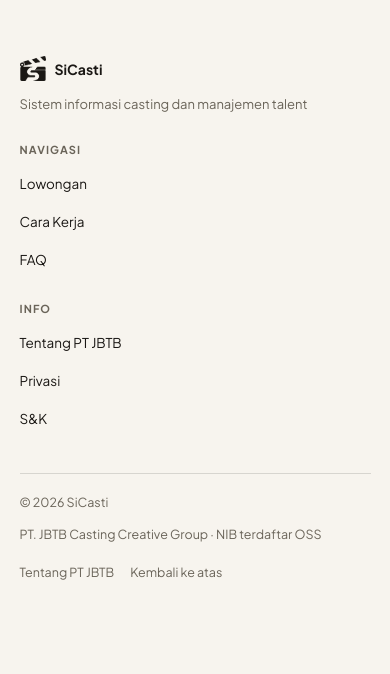
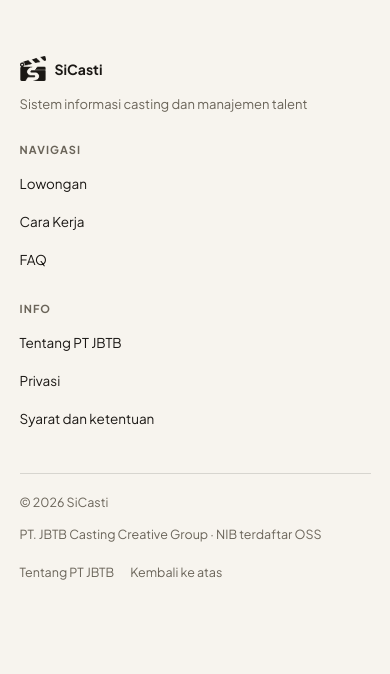
Before and after one commit to fakrl/extras, a Laravel app: page /tentang in a window 390 px wide. Shown: the part 1147-1821 px from the top of the page. Before the commit the page ends 1727 px from the top, so only its background shows below. Run offline with Laravel 12, Linux system fonts and the light colour scheme; parts of the project's set-up code (start-up, migrations or seed data) failed here and were passed over; some libraries are stand-ins or nearby versions; some web fonts are replaced.

Commit message:
style(footer): tambah padding bawah utk floating theme toggle & lengkapi teks link S&K
Footer butuh ruang ekstra di bawah supaya lingkaran toggle tema tidak
menutupi teks/link. Teks link "S&K" diperjelas jadi "Syarat dan ketentuan"
(link Tentang PT JBTB & Privasi sudah ada sebelumnya, tidak diduplikasi).

```diff
--- a/resources/views/partials/landing-footer.blade.php
+++ b/resources/views/partials/landing-footer.blade.php
@@ -8,7 +8,7 @@
     $kontakEmail = config('app.kontak.email');
 @endphp
 <style>
-    .lp-footer { border-top: 1px solid var(--hp-line); padding: 56px 5% 28px; background: var(--bg, var(--hp-bg)); }
+    .lp-footer { border-top: 1px solid var(--hp-line); padding: 56px 5% 96px; background: var(--bg, var(--hp-bg)); }
     .lp-footer-cols { max-width: 1180px; margin: 0 auto; display: grid; grid-template-columns: 1.4fr 1fr 1fr 1fr; gap: 32px; }
     .lp-footer-brand { display: flex; align-items: center; gap: 9px; font-size: 14px; font-weight: 700; color: var(--hp-fg); text-decoration: none; }
     .lp-footer-brand .symbol-mark {
@@ -35,7 +35,7 @@
     .lp-footer-bottom a:hover { color: var(--hp-fg); }
     @media (max-width: 768px) {
         .lp-footer-cols { grid-template-columns: 1fr; gap: 28px; }
-        .lp-footer { padding-bottom: 40px; }
+        .lp-footer { padding-bottom: calc(88px + env(safe-area-inset-bottom)); }
     }
 </style>
 <footer class="lp-footer">
@@ -60,7 +60,7 @@
             <ul class="lp-footer-links">
                 <li><a href="{{ route('tentang') }}">Tentang PT JBTB</a></li>
                 <li><a href="{{ route('privacy-policy') }}">Privasi</a></li>
-                <li><a href="{{ route('syarat-ketentuan') }}">S&amp;K</a></li>
+                <li><a href="{{ route('syarat-ketentuan') }}">Syarat dan ketentuan</a></li>
             </ul>
         </div>
         @if ($kontakWa || $kontakEmail)
```
